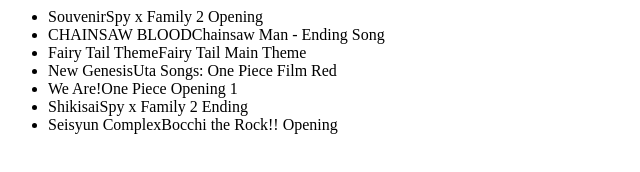
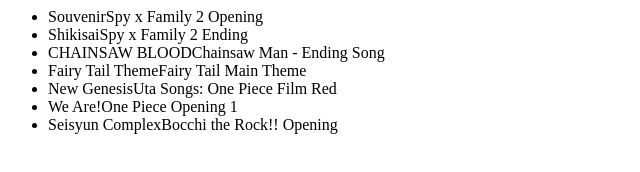
Before and after one commit to Feliscatus3/Music-Widget, a plain HTML site: page index.html in a window 1280 px wide. Shown: the whole page, without its empty margins (0-640 px from the left). Drawn offline with Linux system fonts and the light colour scheme.

Commit message:
Update index.html

```diff
--- a/index.html
+++ b/index.html
@@ -2,11 +2,11 @@
   <div class="simp-playlist">
     <ul>
       <li><span class="simp-source" data-src="https://od.lk/s/NTlfODAzMjYzNjlf/BUMP%20OF%20CHICKEN%20SOUVENIR.mp3" data-cover="https://i.imgur.com/l0wGP5x.jpg">Souvenir</span><span class="simp-desc">Spy x Family 2 Opening</span></li>
+      <li><span class="simp-source" data-src="https://od.lk/s/NTlfODAzMjYzNjZf/Shikisai%20-%20Yama.mp3" data-cover="https://i.imgur.com/oVm5sIy.jpg">Shikisai</span><span class="simp-desc">Spy x Family 2 Ending</span></li>
       <li><span class="simp-source" data-src="https://od.lk/s/NTlfODAzMjYzNzNf/CHAINSAW%20BLOOD%20Vaundy.mp3" data-cover="https://i.imgur.com/HpPvVKu.jpg">CHAINSAW BLOOD</span><span class="simp-desc">Chainsaw Man - Ending Song</span></li>
-      <li><span class="simp-source" data-src="https://od.lk/s/NTlfODAzMjYzNTVf/Fairy%20Tail%20Theme%20%28Violin%20Cover%29%20Taylor%20Davis.mp3" data-cover="https://i.imgur.com/Uh5Z4fh.jpg">Fairy Tail Theme</span><span class="simp-desc">Fairy Tail Main Theme</span></li>
+      <li><span class="simp-source" data-src="https://od.lk/s/NTlfODAzMjY0ODNf/Fairy%20Tail%20Theme%20%28Violin%20Cover%29%20Taylor%20Davis.mp3" data-cover="https://i.imgur.com/Uh5Z4fh.jpg">Fairy Tail Theme</span><span class="simp-desc">Fairy Tail Main Theme</span></li>
       <li><span class="simp-source" data-src="https://od.lk/s/NTlfODAzMjYzNjBf/New%20Genesis%20-%20Ado.mp3" data-cover="https://i.imgur.com/jWRq9RQ.jpg">New Genesis</span><span class="simp-desc">Uta Songs: One Piece Film Red</span></li>
       <li><span class="simp-source" data-src="https://od.lk/s/NTlfODAzMjYzNjNf/One%20Piece%20OP%201%20%20We%20Are%20Lyrics.mp3" data-cover="https://i.imgur.com/S8uoLC1.jpg">We Are!</span><span class="simp-desc">One Piece Opening 1</span></li>
-      <li><span class="simp-source" data-src="https://od.lk/s/NTlfODAzMjYzNjZf/Shikisai%20-%20Yama.mp3" data-cover="https://i.imgur.com/oVm5sIy.jpg">Shikisai</span><span class="simp-desc">Spy x Family 2 Ending</span></li>
       <li><span class="simp-source" data-src="https://od.lk/s/NTlfODAzMjYzNTdf/kessoku%20band%20-%20seisyun%20complex.mp3" data-cover="https://i.imgur.com/TgvelI2.jpg">Seisyun Complex</span><span class="simp-desc">Bocchi the Rock!! Opening</span></li>
     </ul>
   </div>
```
